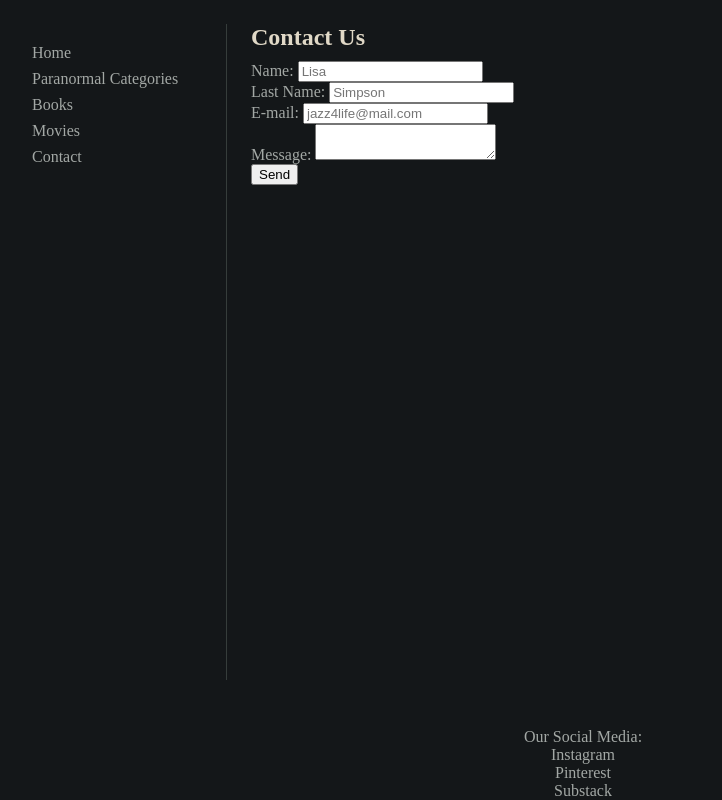
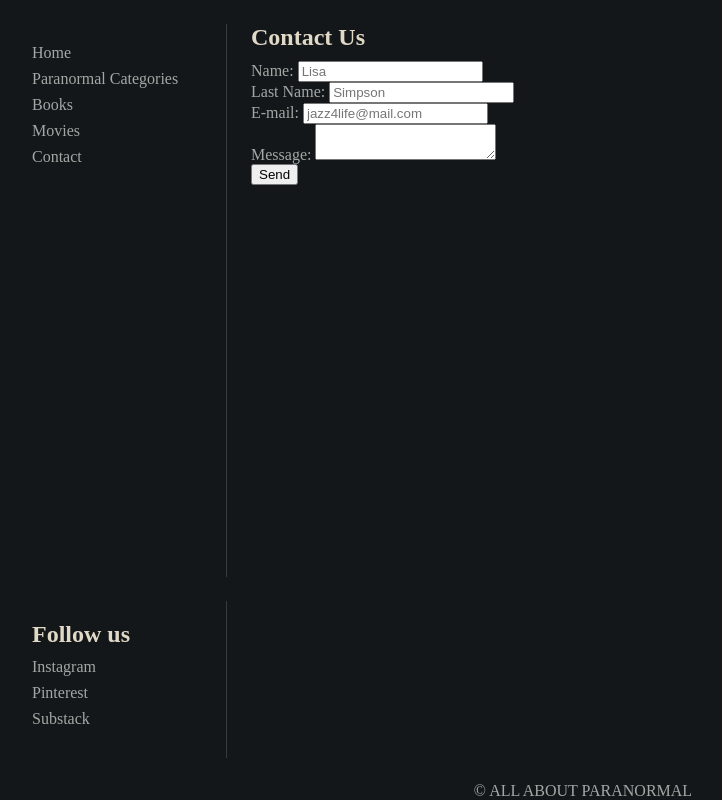
Before and after one commit to CaptainKirioto/projekt__modul-2, a plain HTML site: page contact.html in a window 1280 px wide. Shown: the whole page, without its empty margins (57-779 px from the left). Drawn offline with Linux system fonts and the light colour scheme.

Commit message:
Contact Page Fix
- Added "aside" section
- Changed Footer

```diff
--- a/contact.html
+++ b/contact.html
@@ -16,6 +16,14 @@
             <li><a href="./contact.html">Contact</a></li>
         </ul>
     </nav>
+        <aside>
+            <h2>Follow us</h2>
+            <ul>
+                <li><a href="#">Instagram</a></li>
+                <li><a href="#">Pinterest</a></li>
+                <li><a href="#">Substack</a></li>
+            </ul>
+        </aside>
     <main>
         <h2 class="contact-head">Contact Us</h2>
 
@@ -48,13 +56,7 @@
         </form>
     </main>
     <footer>
-        <p>Our Social Media:</p>
-        <ul>
-            <li><a href="#">Instagram</a></li>
-            <li><a href="#">Pinterest</a></li>
-            <li><a href="#">Substack</a></li>
-        </ul>
-
+        <p>© ALL ABOUT PARANORMAL</p>
     </footer>
 </body>
 </html>
```
Also changed, not shown: styles.css (line endings or trailing spaces).
